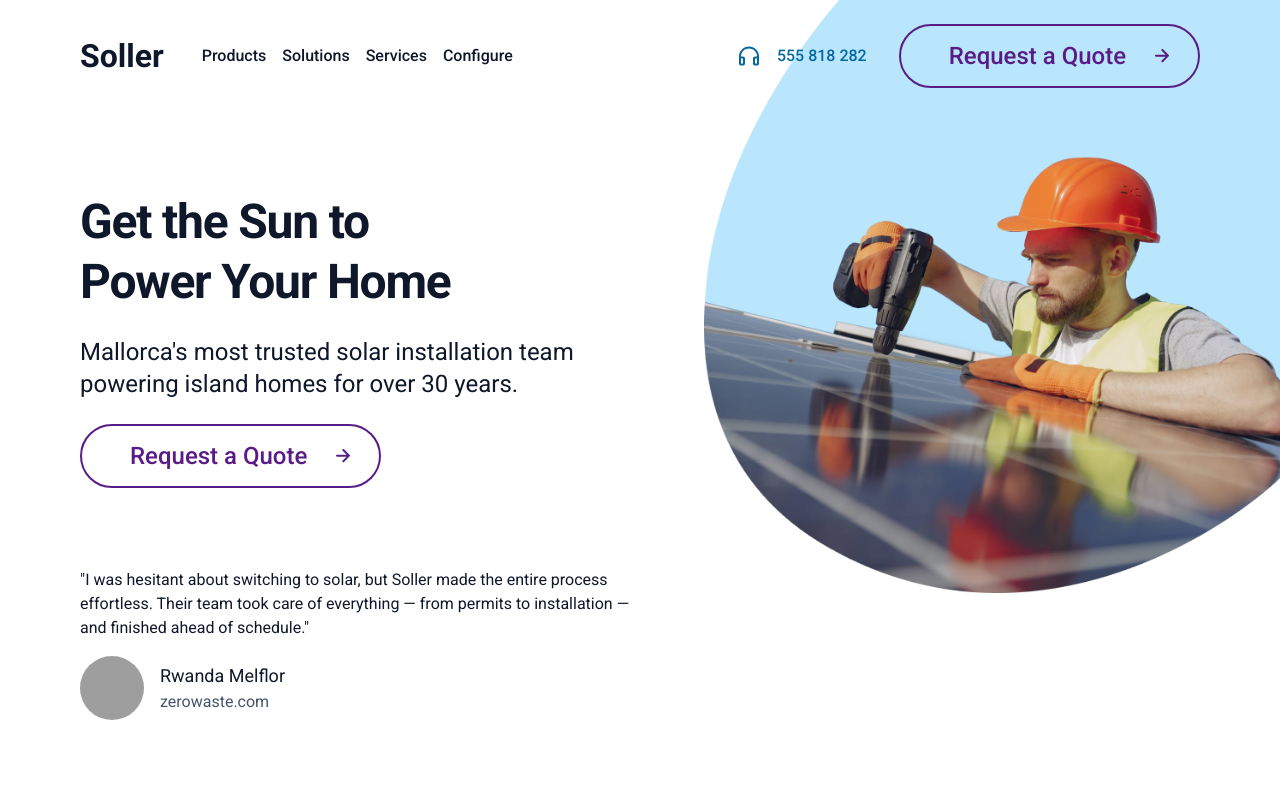
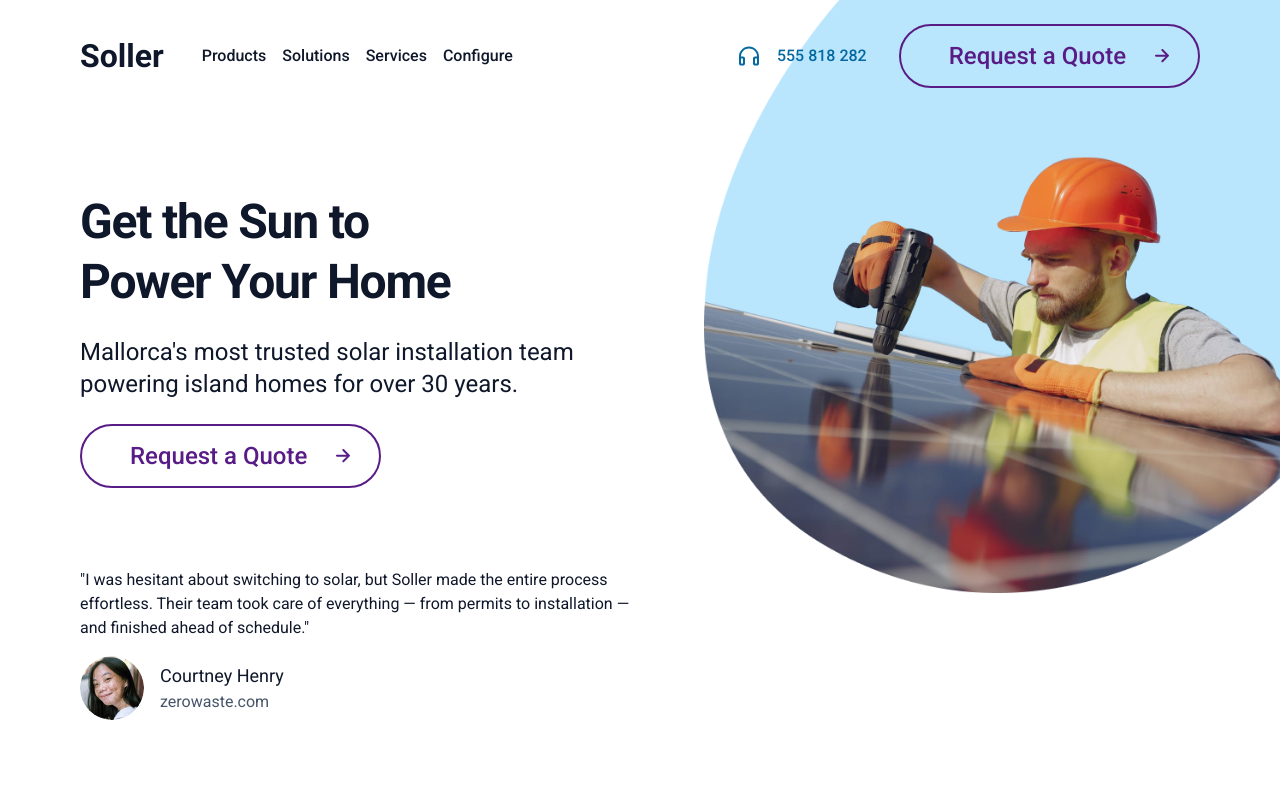
Before and after one commit to yuirsilva/buzzvel, a Next.js app: page / in a window 1280 px wide. Shown: the top 800 px of the page. Built offline with nearby package versions, Linux system fonts and the light colour scheme; grey boxes are pictures that could not be loaded.

Commit message:
fix: semantic changes

```diff
--- a/src/app/page.tsx
+++ b/src/app/page.tsx
@@ -45,15 +45,16 @@ const Home = () => {
                     </Button>
                 </section>
                 <section className="space-y-4 pb-12 md:pb-0">
-                    <p>
+                    <blockquote>
                         &quot;I was hesitant about switching to solar, but
                         Soller made the entire process effortless. Their team
                         took care of everything — from permits to installation —
                         and finished ahead of schedule.&quot;
-                    </p>
+                    </blockquote>
                     <AvatarTestimonial
-                        name="Rwanda Melflor"
+                        name="Courtney Henry"
                         text="zerowaste.com"
+                        src="/images/testimonials/CourtneyHenry.png"
                     />
                 </section>
             </section>
--- a/src/components/testimonial/TestimonialsCarousel.tsx
+++ b/src/components/testimonial/TestimonialsCarousel.tsx
@@ -64,14 +64,13 @@ const TestimonialsCarousel = ({}) => {
                     {carouselItems.map((item, index) => (
                         <CarouselItem
                             key={index}
-                            // className="pl-2 md:basis-1/2 md:pl-6 lg:basis-1/5"
                             className="basis-full pl-2 md:basis-1/2 md:pl-6 lg:basis-1/3 xl:basis-[22%]"
                         >
                             <Card className="flex h-full flex-col overflow-hidden rounded-lg bg-white">
                                 <CardContent className="flex flex-grow flex-col justify-end p-8">
-                                    <p className="mb-8 mt-28 line-clamp-6 text-base md:text-lg">
+                                    <blockquote className="mb-8 mt-28 line-clamp-6 text-base md:text-lg">
                                         &quot;{item.text}&quot;
-                                    </p>
+                                    </blockquote>
                                     <div className="flex items-center">
                                         <AvatarTestimonial
                                             name={item.name}
```
